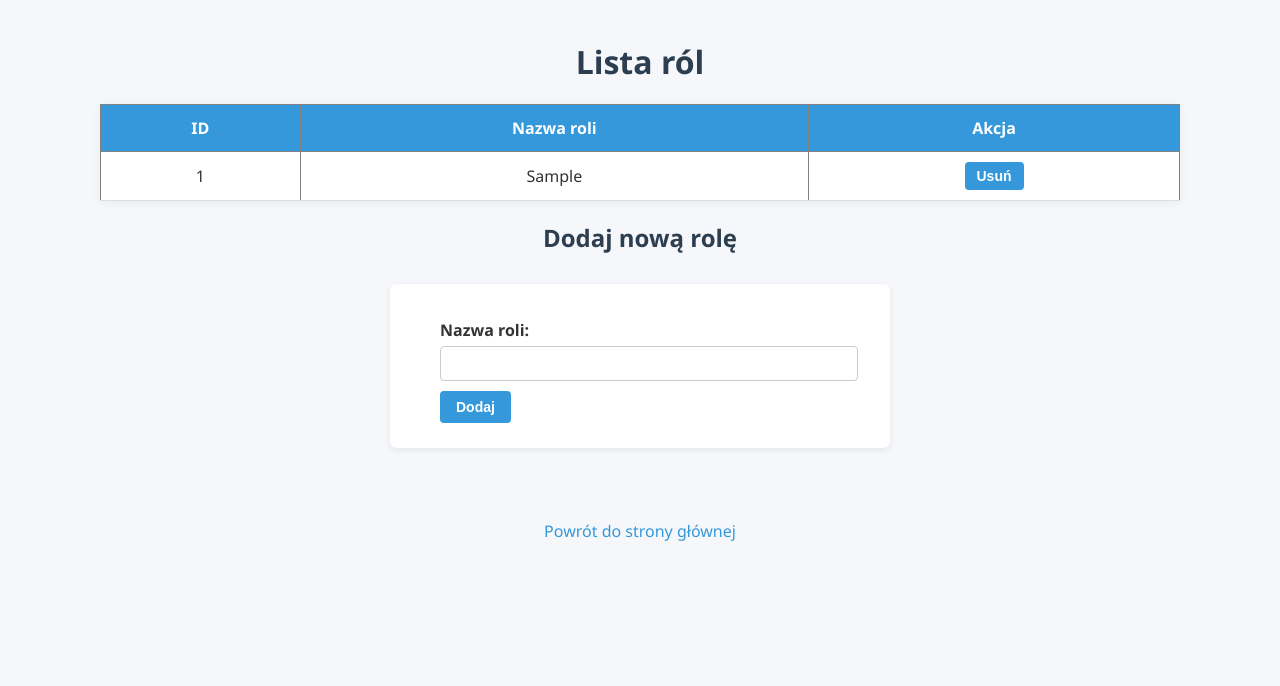
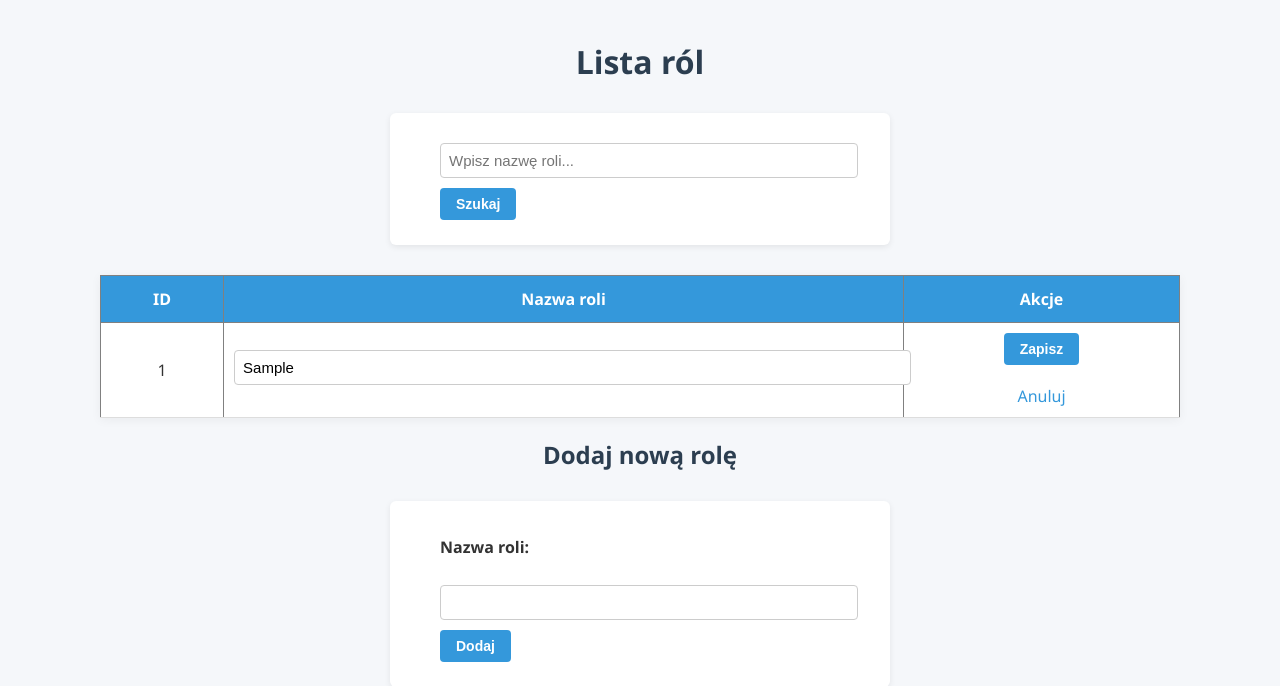
Before and after one commit to lanchesterr/rezerwacja-sal, a Flask app: page /role?edit=1 in a window 1280 px wide. Shown: the top 686 px of the page. Before the commit the page ends 541 px from the top, so only its background shows below. Run offline with Flask 3, Linux system fonts and the light colour scheme; tables that the repository leaves empty hold one stand-in row (values such as "Sample post").

Commit message:
Update role.html (dodane wyszukiwanie)

```diff
--- a/reserwacje-sal-main/app/templates/role.html
+++ b/reserwacje-sal-main/app/templates/role.html
@@ -8,33 +8,52 @@
 <body>
     <h1>Lista ról</h1>
 
+<form method="GET" action="{{ url_for('main.role') }}">
+    <input type="text" name="szukaj" placeholder="Wpisz nazwę roli..." value="{{ request.args.get('szukaj', '') }}">
+    <button type="submit">Szukaj</button>
+</form>
+
   <table border="1">
     <thead>
       <tr>
         <th>ID</th>
         <th>Nazwa roli</th>
-                <th>Akcja </th>
+        <th>Akcje</th>
       </tr>
     </thead>
     <tbody>
       {% for r in role %}
+        {% if request.args.get('edit') == r.id_roli|string %}
+        <tr>
+          <form method="POST" action="{{ url_for('main.edytuj_role', id=r.id_roli) }}">
+            <td>{{ r.id_roli }}</td>
+            <td><input type="text" name="nazwa_roli" value="{{ r.nazwa_roli }}" required></td>
+            <td>
+              <button type="submit">Zapisz</button>
+              <a href="{{ url_for('main.role') }}">Anuluj</a>
+            </td>
+          </form>
+        </tr>
+        {% else %}
         <tr>
           <td>{{ r.id_roli }}</td>
           <td>{{ r.nazwa_roli }}</td>
           <td>
-                    <form action="{{ url_for('main.usun_role', id=r.id_roli) }}" method="POST" style="display:inline;">
-                        <button type="submit" onclick="return confirm('Na pewno usunąć?')">Usuń</button>
+            <form method="POST" action="{{ url_for('main.usun_role', id=r.id_roli) }}" style="display:inline;">
+              <button type="submit">Usuń</button>
             </form>
+            <a href="{{ url_for('main.role', edit=r.id_roli) }}">Edytuj</a>
           </td>
         </tr>
+        {% endif %}
       {% endfor %}
     </tbody>
   </table>
 
   <h2>Dodaj nową rolę</h2>
   <form method="POST" action="{{ url_for('main.role') }}">
-        <label for="nazwa_roli">Nazwa roli:</label>
-        <input type="text" name="nazwa_roli" id="nazwa_roli" required>
+    <label for="nazwa_roli">Nazwa roli:</label><br>
+    <input type="text" name="nazwa_roli" required><br>
     <button type="submit">Dodaj</button>
   </form>
 
```
Lines whose indentation alone changed are shown as unchanged.
